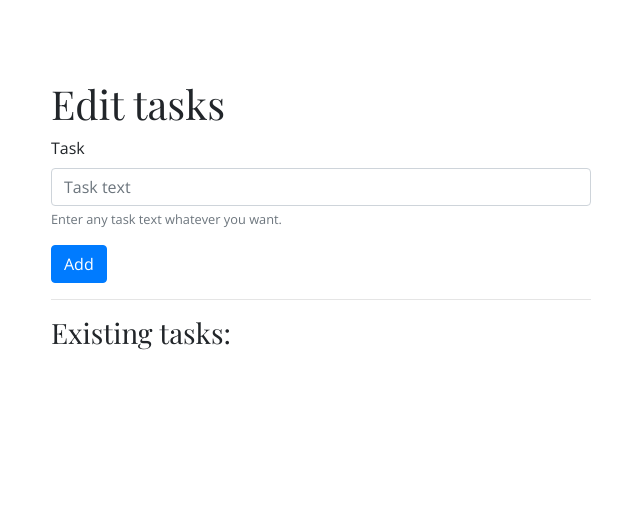
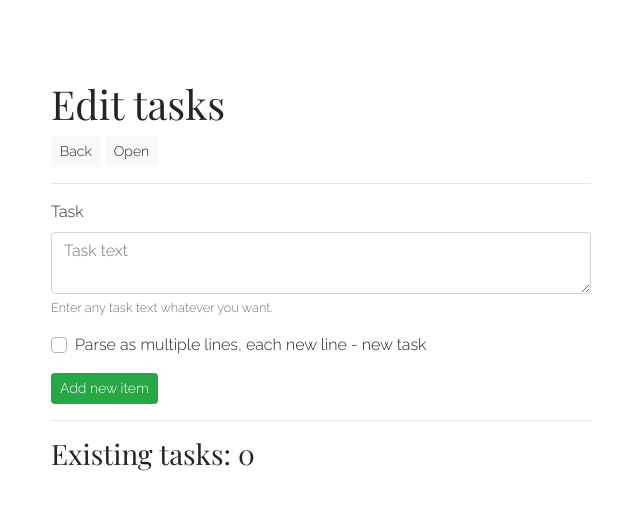
Before and after one commit to MarkusBansky/card-tasks, a React (Create React App) app: page /edit/Diana_Tasks in a window 1280 px wide. Shown: the top 510 px of the page, without its empty margins (319-959 px from the left). Built offline with nearby package versions, Linux system fonts and the light colour scheme.

Commit message:
Fixed edit screen and open

```diff
--- a/src/pages/Display.tsx
+++ b/src/pages/Display.tsx
@@ -1,7 +1,7 @@
 import React from 'react';
 
 import '../styles/Display.scss';
-import {Alert, Col, Container, Row} from "react-bootstrap";
+import {Alert, Button, Col, Container, Row} from "react-bootstrap";
 import {shuffle} from "../utils/Utils";
 import {getTasksFromList} from "../utils/TaskUtils";
 
@@ -75,6 +75,7 @@ class Display extends React.Component<{}, DisplayState> {
             <Container>
                 <Row className="justify-content-md-center">
                     <Col lg={6}>
+                        <Button variant="light" size={'sm'} href={'/'}>Back</Button>{' '}
                         {this.renderStacks()}
                     </Col>
                 </Row>
--- a/src/pages/Edit.tsx
+++ b/src/pages/Edit.tsx
@@ -1,5 +1,5 @@
 import React from 'react';
-import {Button, Card, Col, Container, Form, Row} from "react-bootstrap";
+import {Button, Card, Col, Container, Form, Row, Table} from "react-bootstrap";
 import {getTasksFromList, updateTasksFromList} from "../utils/TaskUtils";
 import '../styles/Edit.scss';
 
@@ -26,14 +26,25 @@ class Edit extends React.Component<{}, EditState> {
         const {match} = this.props as any;
         e.preventDefault();
         const tasks = this.state.tasks;
-        const newTasks: string[] = [];
+
+        let newTasks: string[] = [];
         tasks.forEach(t => newTasks.push(t));
 
         let text = e.target.taskText.value as string;
-        newTasks.push(text);
+        const isMulti = e.target.multiples.checked as boolean;
+
+        let lines: string[] = [];
+        if (isMulti) {
+            const multipleLines = text.split('\n');
+            multipleLines.forEach(s => lines.push(s.trim()));
+        } else {
+            lines.push(text.trim());
+        }
+        newTasks = newTasks.concat(lines);
 
         updateTasksFromList(match.params.name, newTasks);
         this.loadTasks();
+        e.target.taskText.value = "";
     };
 
     deleteTaskByIndex = (index: number) => {
@@ -49,13 +60,17 @@ class Edit extends React.Component<{}, EditState> {
             <Form onSubmit={this.addNewTask}>
                 <Form.Group controlId="list-name">
                     <Form.Label>Task</Form.Label>
-                    <Form.Control name="taskText" type="text" placeholder="Task text" required />
+                    <Form.Control name="taskText" type="text" placeholder="Task text" as="textarea" required />
                     <Form.Text className="text-muted">
                         Enter any task text whatever you want.
                     </Form.Text>
                 </Form.Group>
-                <Button variant="primary" type="submit">
-                    Add
+                <Form.Group controlId="list-multiples">
+                    <Form.Check custom type="checkbox" name="multiples"
+                            label="Parse as multiple lines, each new line - new task" />
+                </Form.Group>
+                <Button variant="success" type="submit" size="sm">
+                    Add new item
                 </Button>
             </Form>
         )
@@ -65,28 +80,34 @@ class Edit extends React.Component<{}, EditState> {
         const {tasks} = this.state;
 
         return (
-            <div>
+            <Table borderless size={'sm'}>
                 {tasks.map((item: string, index) => {
                     return (
-                        <Card body key={index}>
-                            <Card.Title>{item}</Card.Title>
-                            <Card.Link href={`/#`} onClick={() => this.deleteTaskByIndex(index)}>Delete</Card.Link>
-                        </Card>
+                        <tr>
+                            <td>{item}</td>
+                            <td><Card.Link href={`#`} onClick={() => this.deleteTaskByIndex(index)}>Delete</Card.Link></td>
+                        </tr>
                     )
                 })}
-            </div>
+            </Table>
         )
     }
 
     render() {
+        const {tasks} = this.state;
+        const {match} = this.props as any;
+
         return (
             <Container>
                 <Row className="justify-content-md-center">
                     <Col lg={6}>
                         <h1>Edit tasks</h1>
+                        <Button variant="light" size={'sm'} href={'/'}>Back</Button>{' '}
+                        <Button variant="light" size={'sm'} href={`/${match.params.name}`}>Open</Button>{' '}
+                        <hr />
                         {this.renderAddTask()}
                         <hr />
-                        <h3>Existing tasks:</h3>
+                        <h3>Existing tasks: {tasks.length}</h3>
                         <br />
                         {this.renderTasks()}
                     </Col>
--- a/src/pages/Homepage.tsx
+++ b/src/pages/Homepage.tsx
@@ -39,9 +39,10 @@ class Homepage extends React.Component<{}, HomepageState> {
         const {createEnable} = this.state;
 
         if (!createEnable) {
-            return <Button variant={'primary'}
-                           onClick={() => this.setState({...this.state, createEnable: true})}
-            >Create new task list</Button>;
+            return <Button variant={'primary'} size={'sm'}
+                           onClick={() => this.setState({...this.state, createEnable: true})}>
+                Create new task list
+            </Button>;
         }
 
         return (
@@ -53,8 +54,12 @@ class Homepage extends React.Component<{}, HomepageState> {
                         Enter new tasks list name. Don't use punctuation, only letter, numbers and spaces!
                     </Form.Text>
                 </Form.Group>
-                <Button variant="primary" type="submit">
+                <Button variant="success" type="submit" size="sm">
                     Create
+                </Button>{' '}
+                <Button variant={'light'} size={'sm'}
+                        onClick={() => this.setState({...this.state, createEnable: false})}>
+                    Cancel
                 </Button>
             </Form>
         )
@@ -75,7 +80,7 @@ class Homepage extends React.Component<{}, HomepageState> {
                             <Card.Title>{item.replace('_', " ")}</Card.Title>
                             <Card.Link href={`/${item}`}>Open</Card.Link>
                             <Card.Link href={`/edit/${item}`}>Edit</Card.Link>
-                            <Card.Link href={`/#`} onClick={() => this.deleteList(item)}>Delete</Card.Link>
+                            <Card.Link href={`#`} onClick={() => this.deleteList(item)}>Delete</Card.Link>
                         </Card>
                     )
                 })}
--- a/src/styles/App.scss
+++ b/src/styles/App.scss
@@ -2,4 +2,5 @@
 
 .container {
   margin-top: 5rem;
+  margin-bottom: 5rem;
 }
--- a/src/styles/_fonts.scss
+++ b/src/styles/_fonts.scss
@@ -1,8 +1,8 @@
 @import url('https://fonts.googleapis.com/css2?family=Playfair+Display&display=swap');
-@import url('https://fonts.googleapis.com/css2?family=Open+Sans&display=swap');
+@import url('https://fonts.googleapis.com/css2?family=Raleway:wght@300&display=swap');
 
 *, p {
-  font-family: 'Open Sans', sans-serif;
+  font-family: 'Raleway', sans-serif;
 }
 
 h1, h2, h3, h4, h5, h6 {
```
